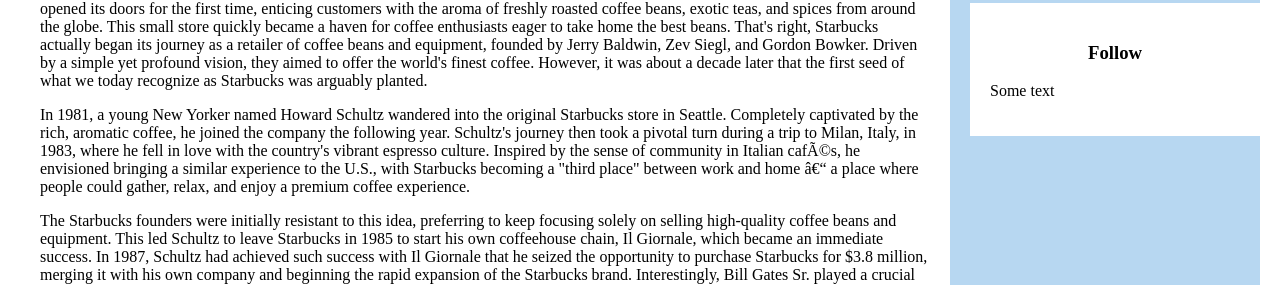
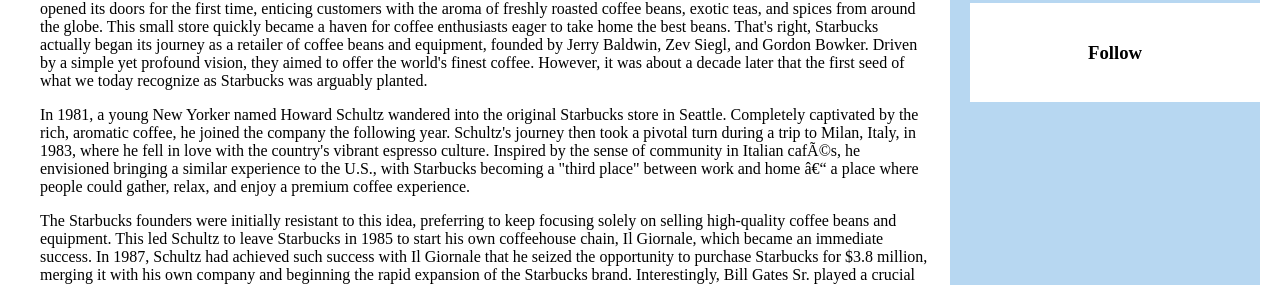
Before and after one commit to TheOneAndOnlyLillia/Buble, a plain HTML site: page starbucks.html in a window 1280 px wide. Shown: the part 1116-1401 px from the top of the page. Drawn offline with Linux system fonts and the light colour scheme; a web font is replaced by a local one.

Commit message:
Update starbucks.html

```diff
--- a/starbucks.html
+++ b/starbucks.html
@@ -83,7 +83,7 @@ Starbucks' Bean Stock program, launched in 1991, lies at the heart of the compan
         </div>
         <div class="card">
             <h3> Follow</h3>
-            <p>Some text</p>
+            <p></p>
         </div>
     </div>
 </div>
```
